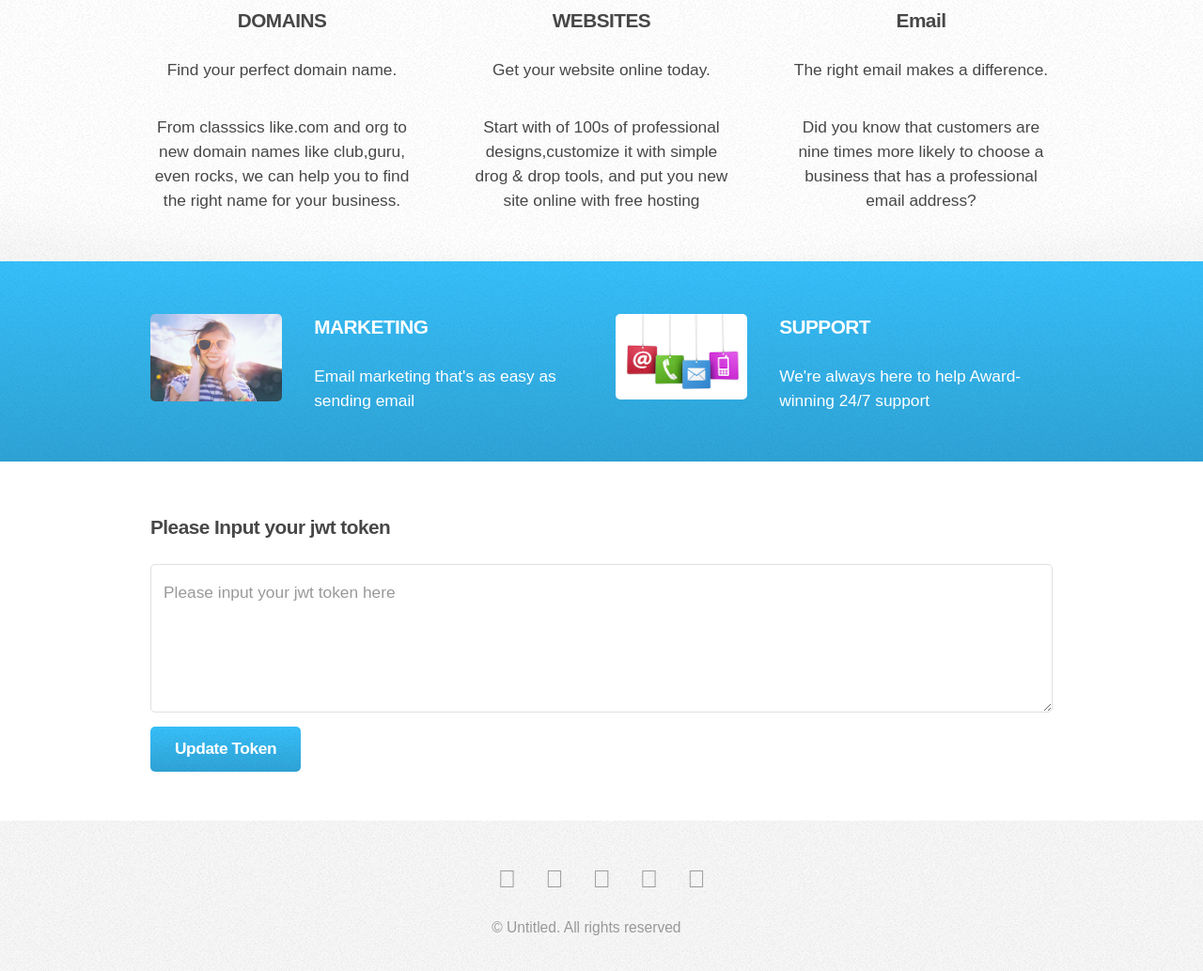
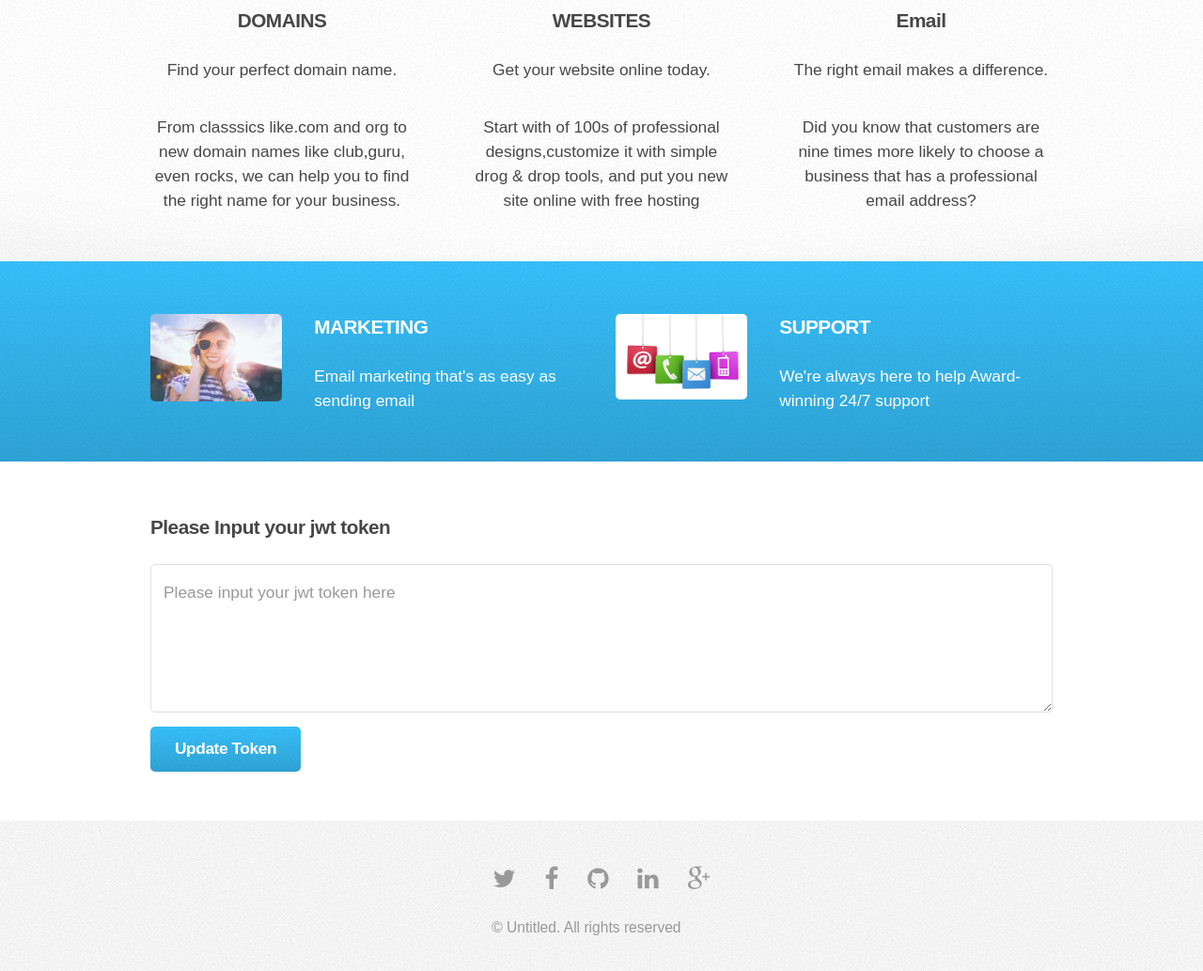
Before and after one commit to sumitchawla/reference_application, a website: page index.html in a window 1280 px wide. Shown: the part 847-1880 px from the top of the page at 94% size. Drawn offline with Linux system fonts and the light colour scheme; files whose address does not match are found by name; a web font is replaced by a local one.

Commit message:
logo revert some change because it broke the icon

```diff
--- a/assets/css/main.css
+++ b/assets/css/main.css
@@ -2126,7 +2126,7 @@
 		.icon:before {
 			-moz-osx-font-smoothing: grayscale;
 			-webkit-font-smoothing: antialiased;
-			font-family: fantasy;
+			font-family: FontAwesome;
 			font-style: normal;
 			font-weight: normal;
 			text-transform: none !important;
```
